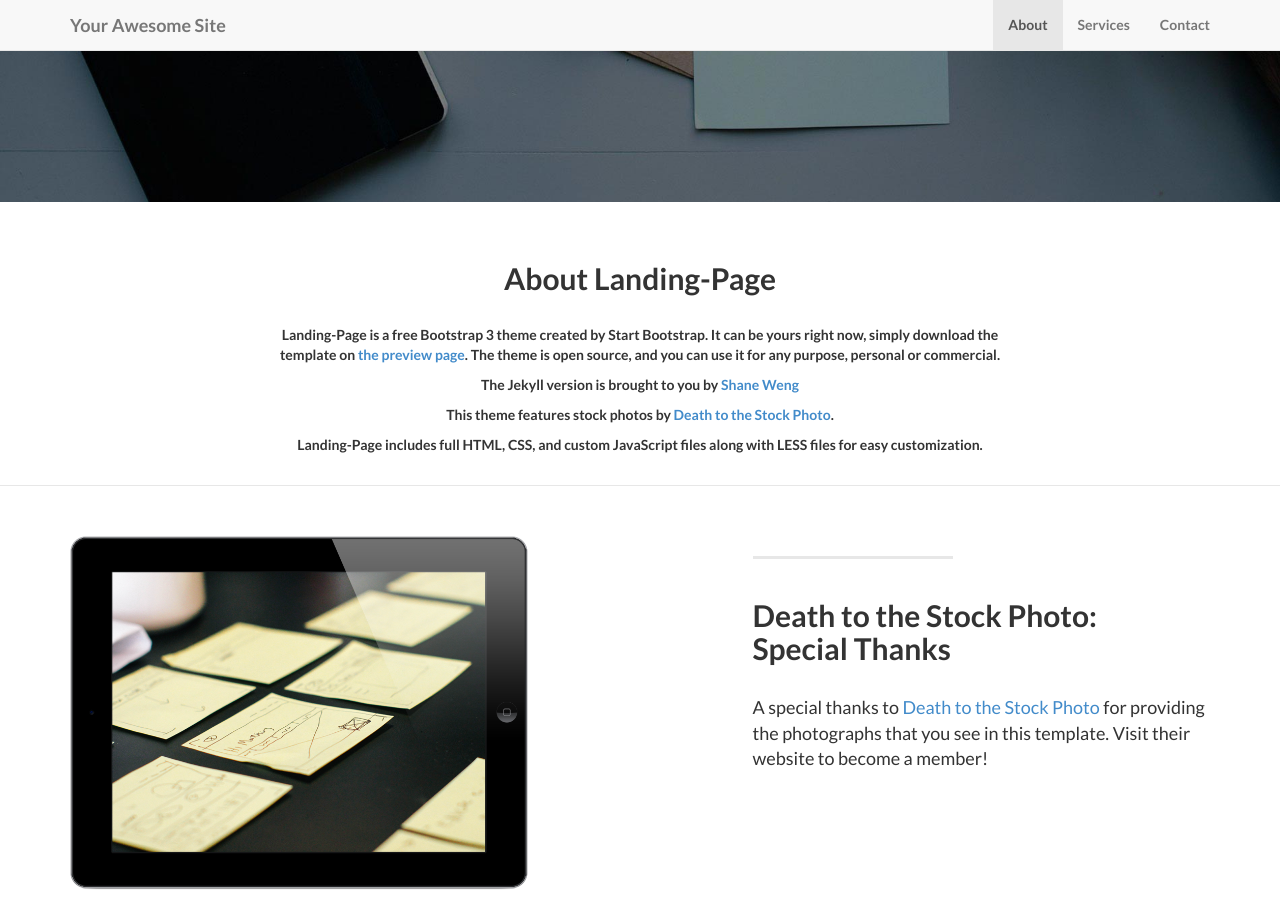
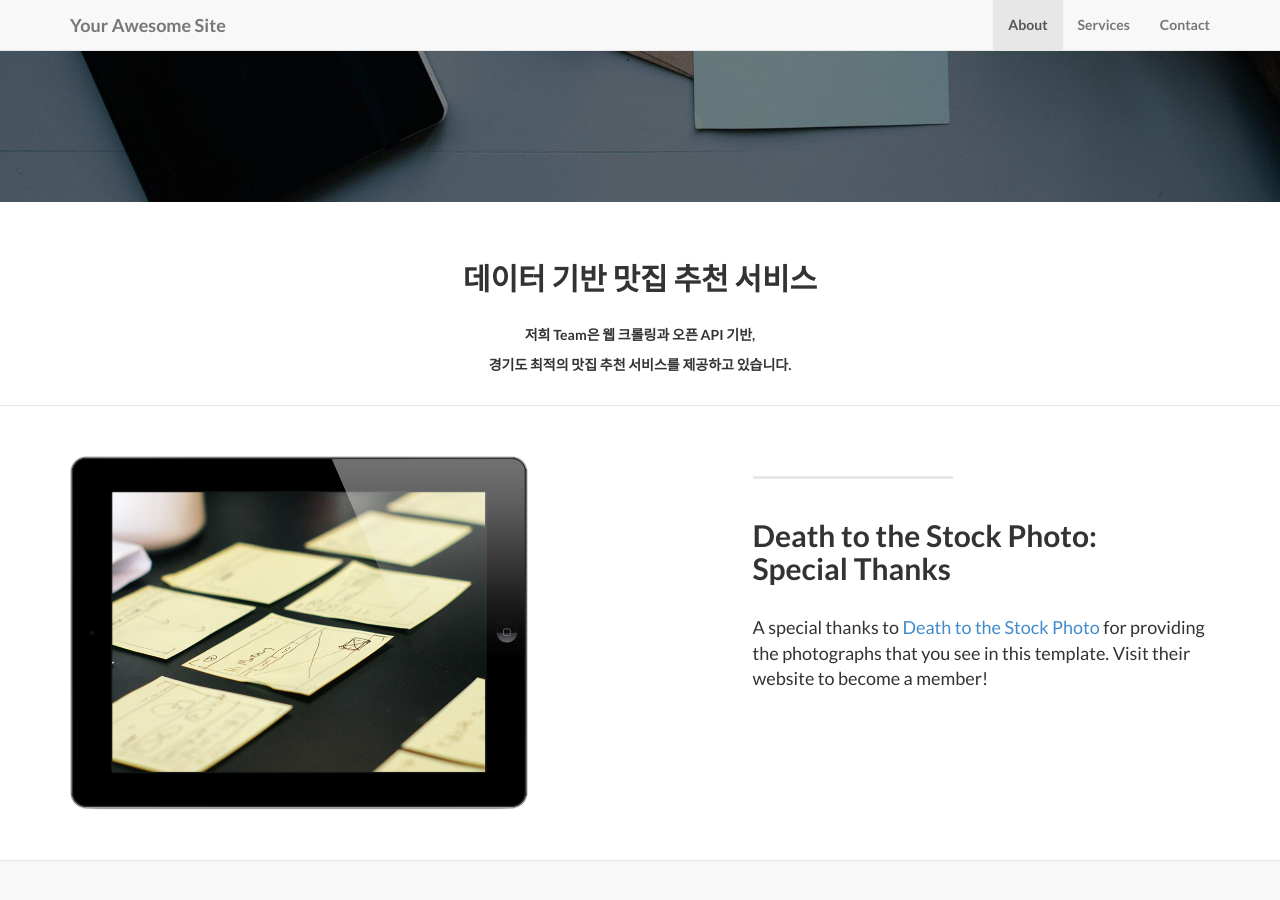
Before and after one commit to Seyoung9304/19-2-oss-project, a Jekyll site: the page built from index.html, in a window 1280 px wide and 900 px high, scrolled down 575 px. Built offline with Jekyll 4.4.1, drawn with Linux system fonts in a browser that asks for light colours; nearby versions of some CDN libraries; library files that are not in the unit come from our copies.

Commit message:
Update about.html

```diff
--- a/_includes/about.html
+++ b/_includes/about.html
@@ -3,12 +3,10 @@
         <div class="row">
             <div class="col-lg-8 col-lg-offset-2">
               <br/><br/>
-              <h2>About Landing-Page</h2>
+              <h2>데이터 기반 맛집 추천 서비스</h2>
               <br/>
-                <p>Landing-Page is a free Bootstrap 3 theme created by Start Bootstrap. It can be yours right now, simply download the template on <a href="http://startbootstrap.com/template-overviews/landing-page/">the preview page</a>. The theme is open source, and you can use it for any purpose, personal or commercial.</p>
-                <p>The Jekyll version is brought to you by <a href="https://github.com/swcool">Shane Weng</a></p>
-                <p>This theme features stock photos by <a href="http://join.deathtothestockphoto.com//">Death to the Stock Photo</a>.</p>
-                <p>Landing-Page includes full HTML, CSS, and custom JavaScript files along with LESS files for easy customization.</p>
+                <p>저희 Team은 웹 크롤링과 오픈 API 기반,</p>
+                <p>경기도 최적의 맛집 추천 서비스를 제공하고 있습니다.</p>
                 <br/>
               </div>
         </div>
```
